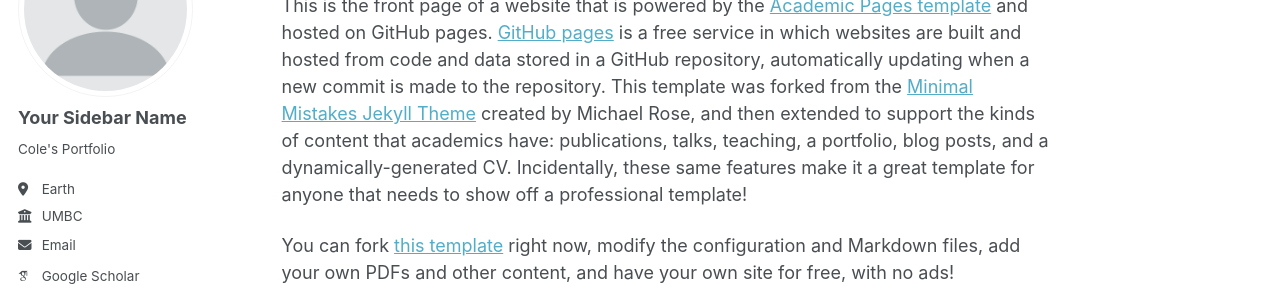
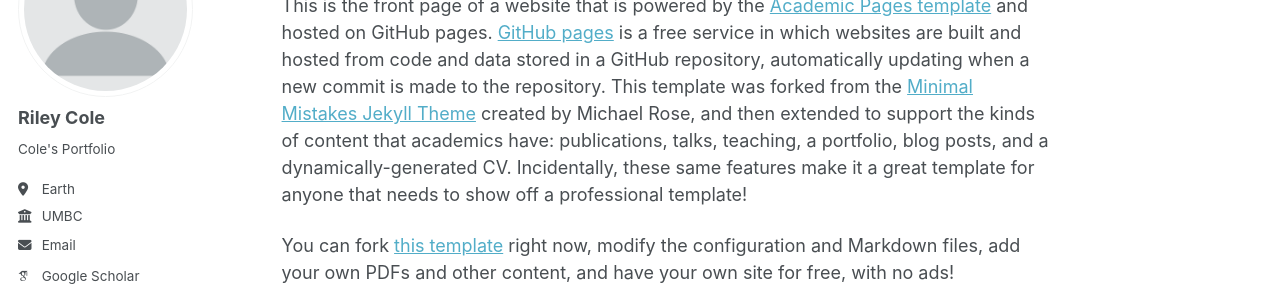
Before and after one commit to coleR-gis/coleR-gis.github.io, a Jekyll site: the page built from _pages/about.md, in a window 1280 px wide. Shown: the part 177-475 px from the top of the page. Built offline with Jekyll 4.4.1, drawn with Linux system fonts in a browser that asks for light colours; some web fonts are replaced; a script that is not in the unit is left out.

Commit message:
Update _config.yml

```diff
--- a/_config.yml
+++ b/_config.yml
@@ -16,7 +16,7 @@
 url                      : https://coler-gis.github.io/ # The base hostname & protocol for your site e.g. "https://[your GitHub username].github.io",
                                                            # or if you already have some other page hosted on Github then use "https://[your GitHub username].github.io/[Your Repo Name]"
 baseurl                  : "" # the subpath of your site, e.g. "/blog"
-repository               : "coleR-gis.github.io"
+repository               : "coler-gis.github.io"
 
 # Site Author - The following control what appear as part of the author content on the side bar.
 #               If a field is blank the icon and link will not appear, otherwise it will be shown.
@@ -24,7 +24,7 @@
 author:
   # Biographic information
   avatar           : "profile.png"
-  name             : "Your Sidebar Name"
+  name             : "Riley Cole"
   pronouns         : # example: "she/her"
   bio              : "Cole's Portfolio"
   location         : "Earth"
```
